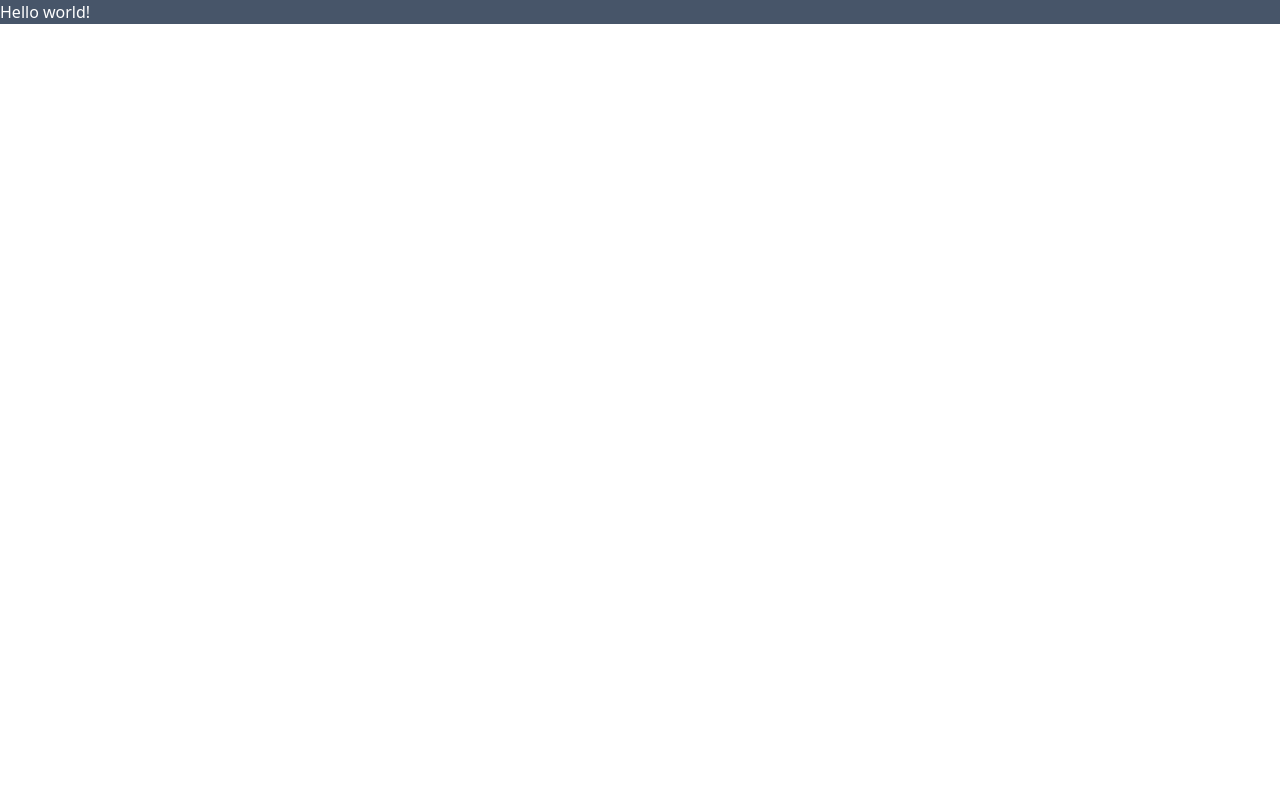
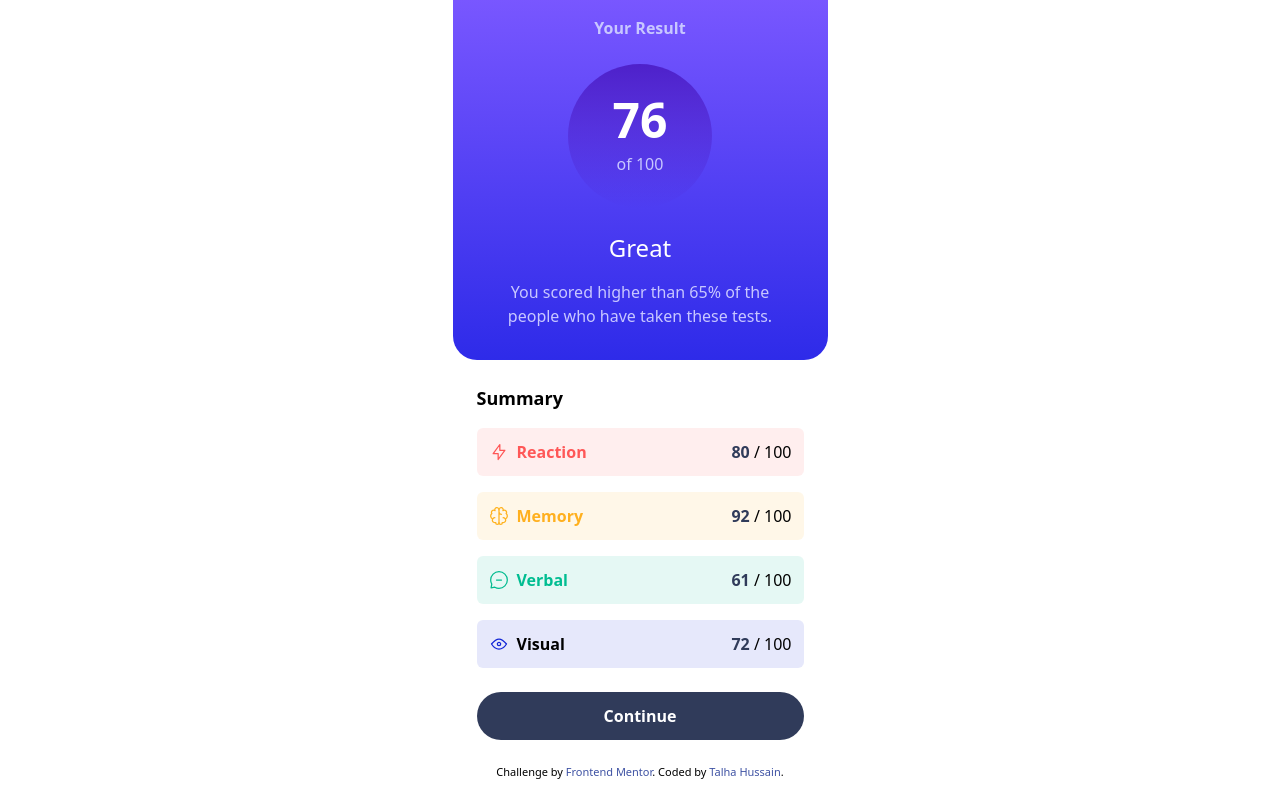
Before and after one commit to theuntitled95/results-summary-component-main, a website: page src/index.html in a window 1280 px wide. Drawn offline with Linux system fonts and the light colour scheme.

Commit message:
project done

```diff
--- a/src/index.html
+++ b/src/index.html
@@ -5,8 +5,91 @@
     <meta name="viewport" content="width=device-width, initial-scale=1.0" />
     <title>Document</title>
     <link rel="stylesheet" href="../dist/output.css" />
+    <style>
+      .attribution {
+        font-size: 11px;
+        text-align: center;
+      }
+      .attribution a {
+        color: hsl(228, 45%, 44%);
+      }
+    </style>
   </head>
   <body>
-    <h1 class="bg-slate-600 text-white">Hello world!</h1>
+    <div class="container mx-auto min-h-screen desktop:grid place-items-center">
+      <div
+        class="desktop:shadow-2xl grid desktop:[grid-template-columns:repeat(2,350px)] desktop:rounded-3xl overflow-hidden"
+      >
+        <div
+          class="bg-gradient-to-b from-light-slate-blue to-light-royal-blue text-white rounded-b-3xl desktop:rounded-3xl pt-4 pb-8 px-10 desktop:py-8"
+        >
+          <h1 class="text-light-lavender text-center font-bold">Your Result</h1>
+          <div
+            class="text-light-lavender flex flex-col gap-2 bg-gradient-to-b from-violet-blue to-persian-blue rounded-full items-center justify-center p-4 my-6 aspect-square w-36 mx-auto desktop:w-40 desktop:my-8"
+          >
+            <span class="text-white text-5xl font-bold">76</span> of 100
+          </div>
+          <div class="text-center flex flex-col gap-4">
+            <h3 class="text-2xl">Great</h3>
+            <p class="text-light-lavender">
+              You scored higher than 65% of the people who have taken these
+              tests.
+            </p>
+          </div>
+        </div>
+        <div class="p-6 desktop:p-8 flex flex-col">
+          <h2 class="font-bold text-lg mb-4">Summary</h2>
+          <div class="flex flex-col gap-4 mb-6">
+            <div class="flex justify-between bg-light-red/10 rounded-md p-3">
+              <div class="flex gap-2 text-light-red font-bold">
+                <img src="images/icon-reaction.svg" alt="" />Reaction
+              </div>
+              <div class="">
+                <span class="font-bold text-dark-gray-blue">80</span> / 100
+              </div>
+            </div>
+            <div
+              class="flex justify-between bg-orangey-yellow/10 rounded-md p-3"
+            >
+              <div class="flex gap-2 text-orangey-yellow font-bold">
+                <img src="images/icon-memory.svg" alt="" />Memory
+              </div>
+              <div class="">
+                <span class="font-bold text-dark-gray-blue">92</span> / 100
+              </div>
+            </div>
+            <div class="flex justify-between bg-green-teal/10 rounded-md p-3">
+              <div class="flex gap-2 text-green-teal font-bold">
+                <img src="images/icon-verbal.svg" alt="" />Verbal
+              </div>
+              <div class="">
+                <span class="font-bold text-dark-gray-blue">61</span> / 100
+              </div>
+            </div>
+            <div class="flex justify-between bg-cobalt-blue/10 rounded-md p-3">
+              <div class="flex gap-2 text-cobalbg-cobalt-blue font-bold">
+                <img src="images/icon-visual.svg" alt="" />Visual
+              </div>
+              <div class="">
+                <span class="font-bold text-dark-gray-blue">72</span> / 100
+              </div>
+            </div>
+          </div>
+          <a
+            href=""
+            class="bg-dark-gray-blue text-white rounded-full font-bold py-3 text-center focus:bg-gradient-to-b hover:bg-gradient-to-b from-light-slate-blue to-light-royal-blue"
+            >Continue</a
+          >
+        </div>
+      </div>
+
+      <div class="attribution">
+        Challenge by
+        <a href="https://www.frontendmentor.io?ref=challenge" target="_blank"
+          >Frontend Mentor</a
+        >. Coded by
+        <a href="https://github.com/theuntitled95">Talha Hussain</a>.
+      </div>
+    </div>
   </body>
 </html>
--- a/tailwind.config.js
+++ b/tailwind.config.js
@@ -2,7 +2,30 @@
 module.exports = {
   content: ["./src/**/*.{html,js}"],
   theme: {
-    extend: {},
+    extend: {
+      colors: {
+        // Primary
+        "light-red": "hsl(0, 100%, 67%)",
+        "orangey-yellow": "hsl(39, 100%, 56%)",
+        "green-teal": "hsl(166, 100%, 37%)",
+        "cobalt-blue": "hsl(234, 85%, 45%)",
+
+        // Gradients
+        "light-slate-blue": "hsl(252, 100%, 67%)",
+        "light-royal-blue": "hsl(241, 81%, 54%)",
+        "violet-blue": "hsla(256, 72%, 46%, 1)",
+        "persian-blue": "hsla(241, 72%, 46%, 0)",
+
+        // Neutral
+        "pale-blue": "hsl(221, 100%, 96%)",
+        "light-lavender": "hsl(241, 100%, 89%)",
+        "dark-gray-blue": "hsl(224, 30%, 27%)",
+      },
+    },
+    screens: {
+      mobile: "375px",
+      desktop: "1440px",
+    },
   },
   plugins: [],
 };
```
Also changed, not shown: dist/output.css, src/fonts/HankenGrotesk-VariableFont_wght.ttf (added), src/fonts/README.txt (added), src/fonts/static/HankenGrotesk-Bold.ttf (added), src/fonts/static/HankenGrotesk-ExtraBold.ttf (added), src/fonts/static/HankenGrotesk-Medium.ttf (added), src/images/favicon-32x32.png (added), src/images/icon-memory.svg (added), src/images/icon-reaction.svg (added), src/images/icon-verbal.svg (added), src/images/icon-visual.svg (added).
